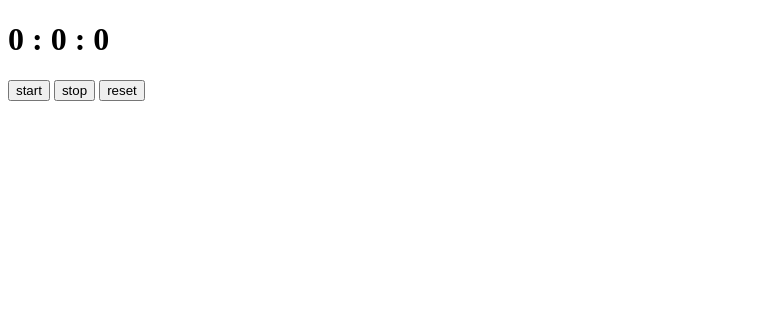
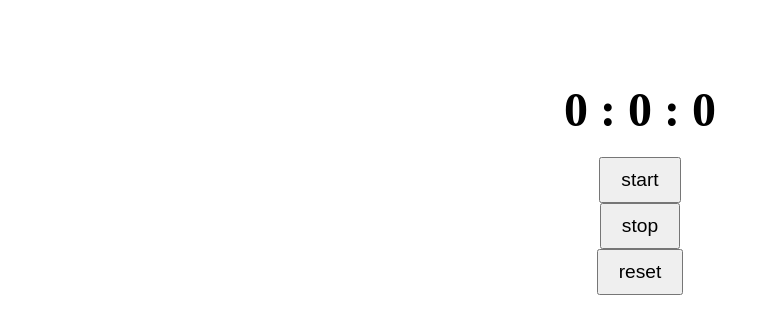
Before and after one commit to hasanraza38/Stopwatch-App, a plain HTML site: page index.html in a window 1280 px wide. Shown: the whole page, without its empty margins (0-770 px from the left). Drawn offline with Linux system fonts and the light colour scheme.

Commit message:
stop-watch

```diff
--- a/index.html
+++ b/index.html
@@ -8,12 +8,27 @@
 </head>
 <body>
 
+
+
+
+        <!-- <div id="stopwatch">
+            <h1>00:00:00</h1>
+            <button id="start-stop">Start</button>
+            <button id="reset">Reset</button>
+        </div>
+        <script src="script.js"></script>
+    </body>
+    </html> -->
+
+
+
+    <div id="stopwatch">
     <h1><span id="hour">0</span> : <span id="min">0</span> : <span id="sec">0</span></h1>
 
     <button onclick="start()">start</button>
     <button onclick="stop()">stop</button>
     <button onclick="reset('reset')">reset</button>
-
+    </div>
    <script src="app.js"></script>
 </body>
 </html>
--- a/style.css
+++ b/style.css
@@ -0,0 +1,18 @@
+#stopwatch {
+    display: flex;
+    flex-direction: column;
+    align-items: center;
+    margin-top: 50px;
+}
+
+#stopwatch h1 {
+    font-size: 3rem;
+    margin-bottom: 20px;
+}
+
+#stopwatch button {
+    font-size: 1.2rem;
+    padding: 10px 20px;
+    margin: 0 10px;
+    cursor: pointer;
+}
```
